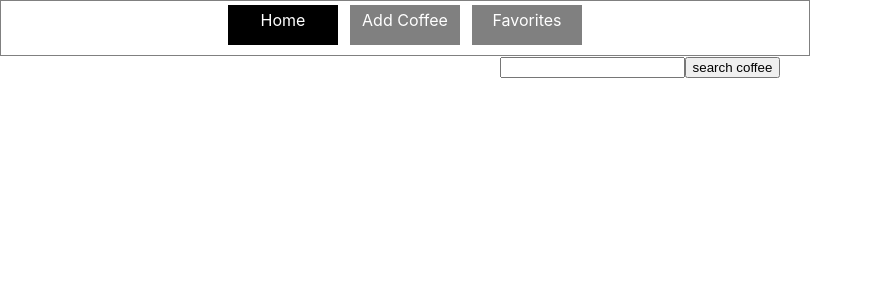
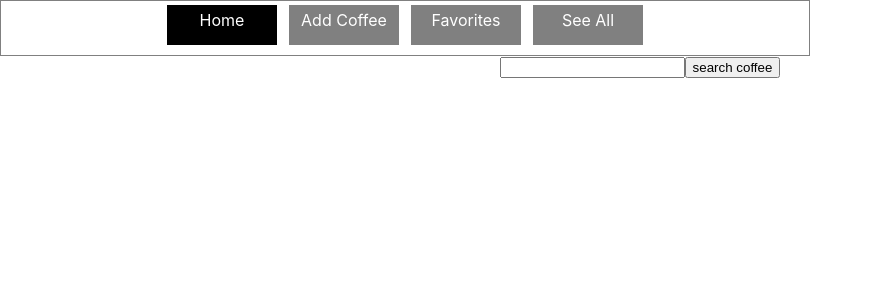
Before and after one commit to jackW50/coffee-organizer, a React (Create React App) app in the folder client/: page / in a window 1280 px wide. Shown: the top 300 px of the page, without its empty margins (0-873 px from the left). Built offline with nearby package versions, Linux system fonts and the light colour scheme; no server answers.

Commit message:
add a See All route to the Router

```diff
--- a/client/src/App.js
+++ b/client/src/App.js
@@ -39,6 +39,12 @@ const Navbar = () =>
       style={link}
       activeStyle={{ background: 'black' }}
     >Favorites</NavLink>
+    <NavLink
+      to="/see_all"
+      exact
+      style={link}
+      activeStyle={{ background: 'black' }}
+    >See All</NavLink>
     </div>;
 
 
@@ -67,6 +73,12 @@ function App(props) {
     )
   }
 
+  function seeAll() {
+    return(
+      <Coffees coffees={props.coffees} updateCoffee={props.updateCoffee} deleteCoffee={props.deleteCoffee} />
+    )
+  }
+
 
     return (
       <div className="App">
@@ -77,7 +89,7 @@ function App(props) {
           <Route exact path="/" component={home} />
           <Route exact path="/favorites" component={favorites} />
           <Route exact path="/add_coffee" component={addCoffee} />
-
+          <Route exact path="/see_all" component={seeAll} />
         </React.Fragment>
       </Router>
       </div>
```
